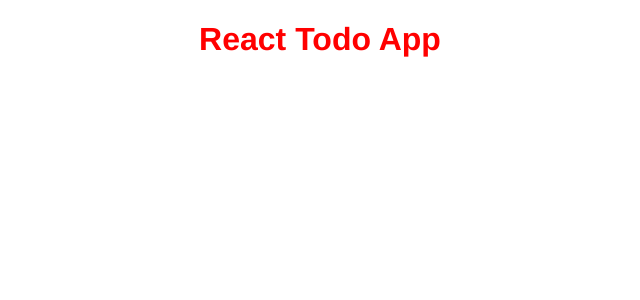
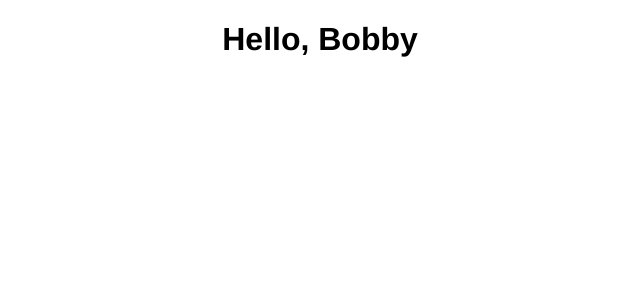
Before and after one commit to suzydp/react-todo-app-v2, a React app: page / in a window 1280 px wide. Shown: the top 300 px of the page, without its empty margins (320-960 px from the left). Built offline with nearby package versions, Linux system fonts and the light colour scheme.

Commit message:
Try seeing how props works

```diff
--- a/src/App.jsx
+++ b/src/App.jsx
@@ -5,7 +5,7 @@ class App extends Component {
   render() {
     return (
       <div id="main">
-        <h1 class="title">React Todo App</h1>
+        <h1>Hello, {this.props.name}</h1>
       </div>
     )
   }
--- a/src/index.jsx
+++ b/src/index.jsx
@@ -3,6 +3,6 @@ import ReactDOM from 'react-dom';
 import App from './App.jsx';
 
 ReactDOM.render (
-  <App />,
+  <App name={"Bobby"}/>,
   document.getElementById('root')
 );
```
